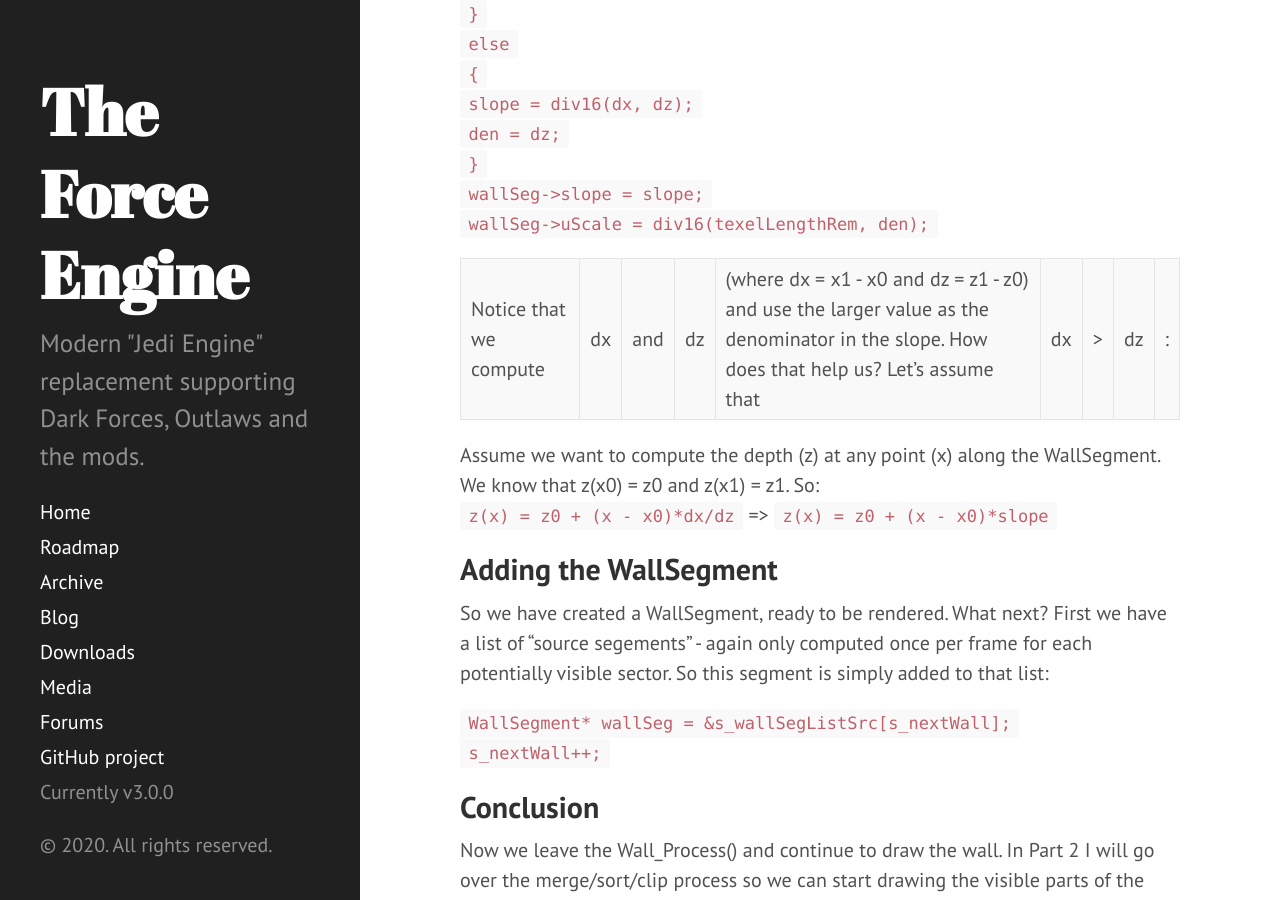
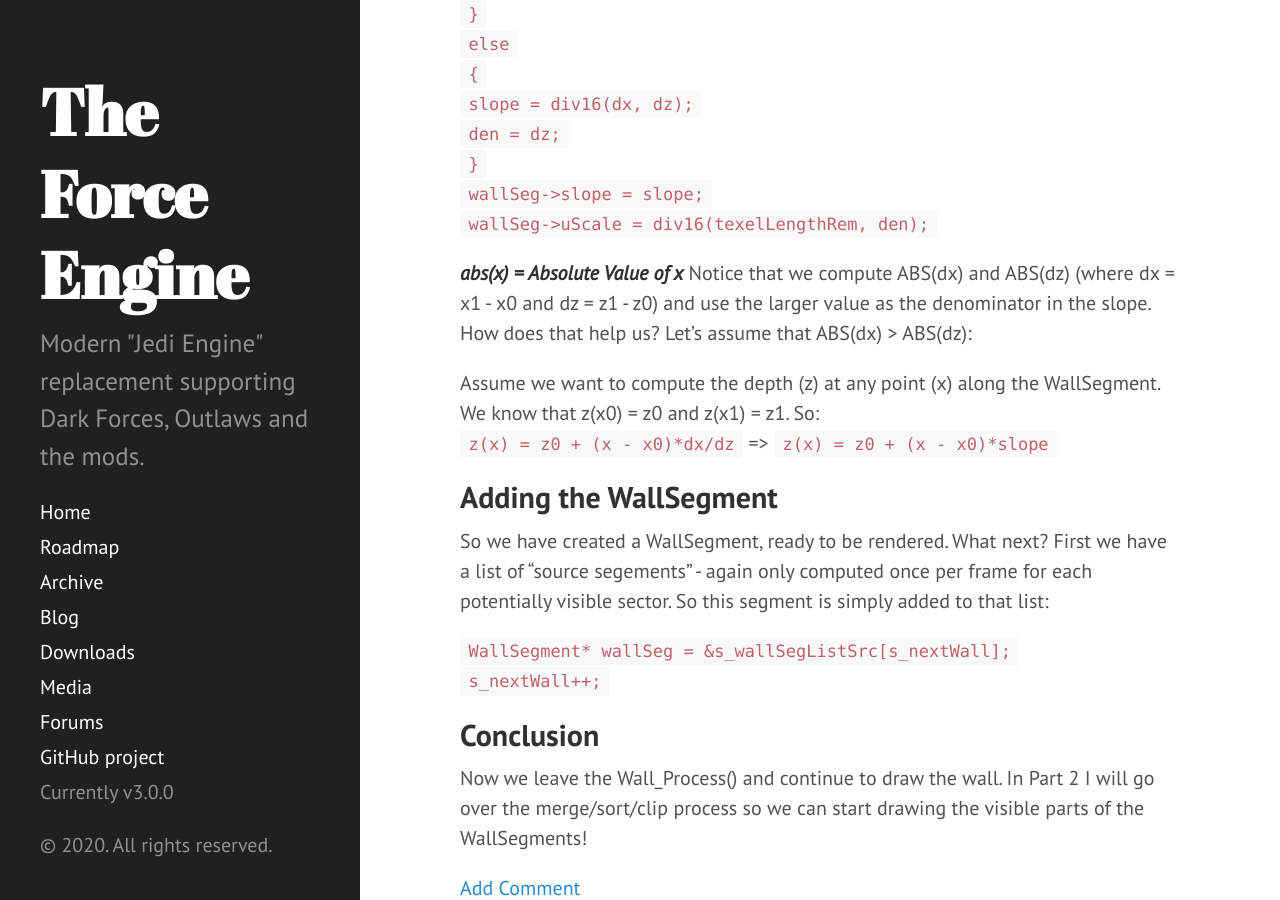
Before and after one commit to TheForceEngine/TheForceEngine.github.io, a Jekyll site: the page built from _posts/2020-05-16-DFRender1.md, in a window 1280 px wide and 900 px high, scrolled down 7167 px. Built offline with Jekyll 4.4.1, drawn with Linux system fonts in a browser that asks for light colours.

Commit message:
Fixed absolute values.

```diff
--- a/_posts/2020-05-16-DFRender1.md
+++ b/_posts/2020-05-16-DFRender1.md
@@ -152,7 +152,8 @@ In the next step we have to compute two more values used to compute per-column t
 `wallSeg->slope  = slope;`<br>
 `wallSeg->uScale = div16(texelLengthRem, den);`
 
-Notice that we compute |dx| and |dz| (where dx = x1 - x0 and dz = z1 - z0) and use the larger value as the denominator in the slope. How does that help us? Let's assume that |dx| > |dz|:
+***abs(x) = Absolute Value of x***
+Notice that we compute ABS(dx) and ABS(dz) (where dx = x1 - x0 and dz = z1 - z0) and use the larger value as the denominator in the slope. How does that help us? Let's assume that ABS(dx) > ABS(dz):
 
 Assume we want to compute the depth (z) at any point (x) along the WallSegment. We know that z(x0) = z0 and z(x1) = z1. So:<br>
 `z(x) = z0 + (x - x0)*dx/dz` => `z(x) = z0 + (x - x0)*slope`
```
